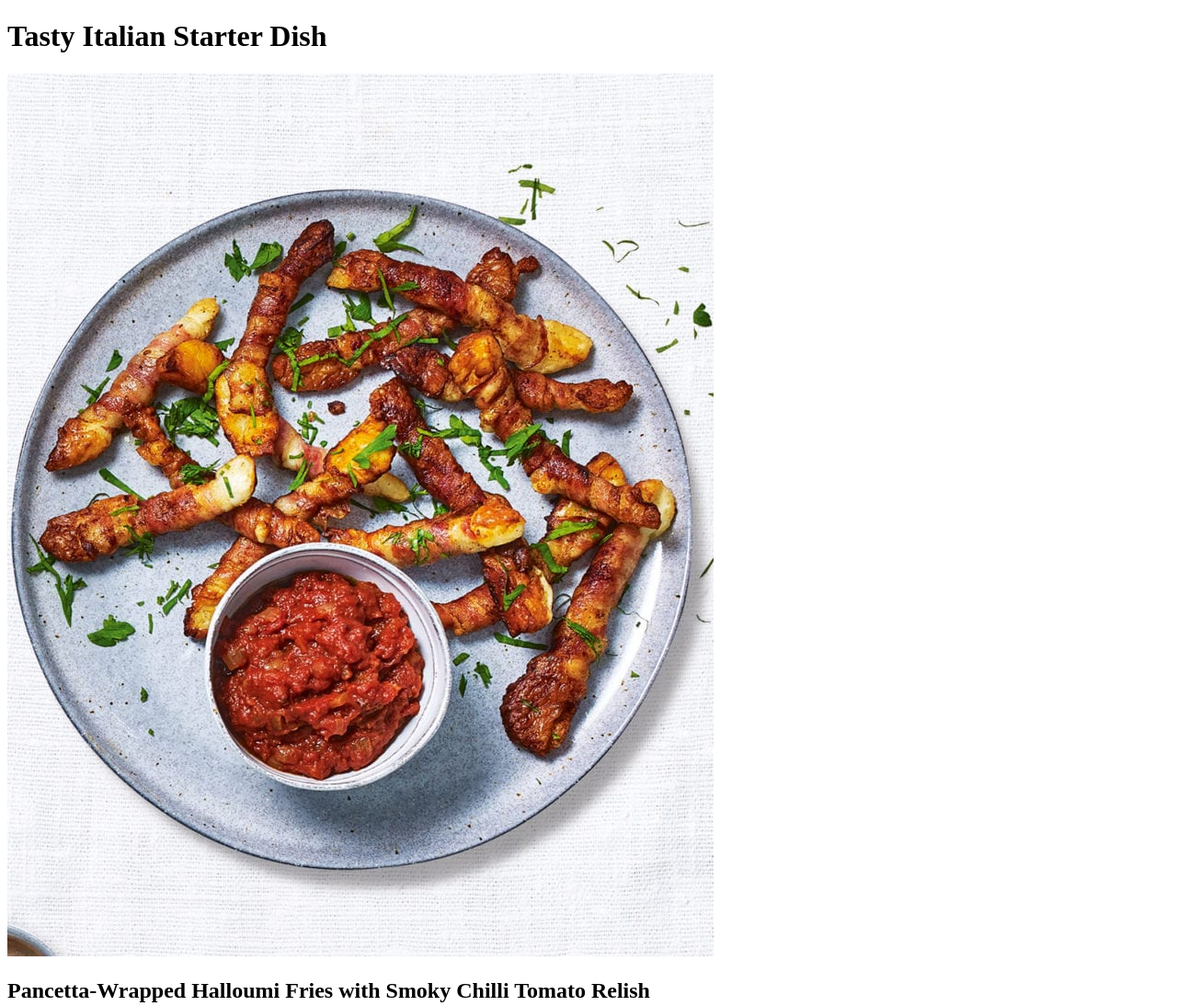
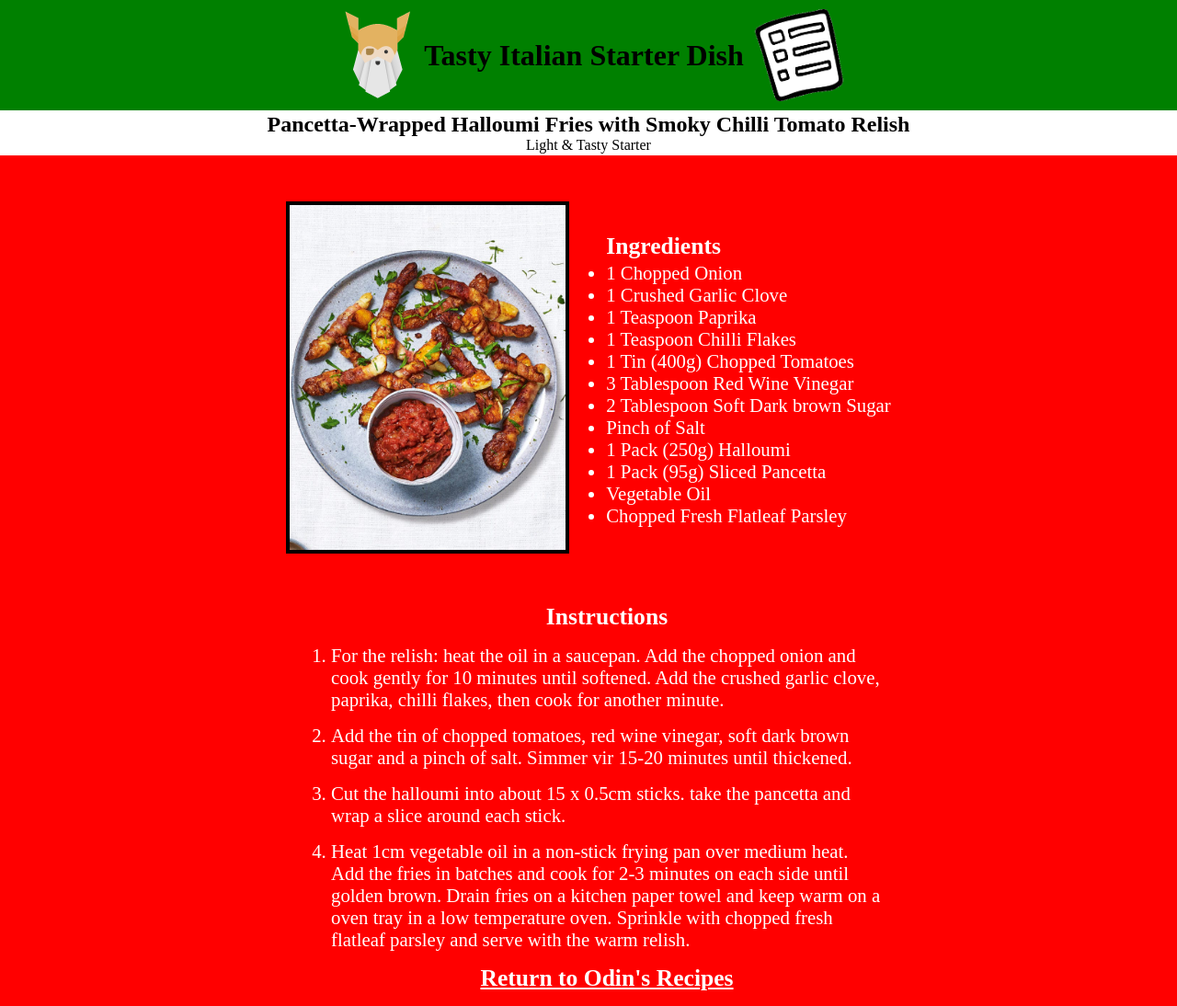
Before and after one commit to MooseArmy-cmd/odin-recipes, a plain HTML site: page starter.html in a window 1280 px wide. Shown: the top 1094 px of the page at 92% size. Drawn offline with Linux system fonts and the light colour scheme.

Commit message:
Add CSS to HTML

```diff
--- /dev/null
+++ b/css/dessert-style.css
@@ -0,0 +1,102 @@
+*{
+    margin: 0;
+}
+
+body{
+    background-color: red;
+}
+
+.top{
+    background-color: green;
+    display: flex;
+    justify-content: center;
+    align-items: center;
+    padding: 10px 0;
+}
+
+.top .img1{
+    height: auto;
+    width: 100px;
+}
+
+.top .img2{
+    padding-left: 10px;
+    height: auto;
+    width: 100px;
+}
+
+.intro{
+    background-color: white;
+    display: flex;
+    flex-direction: column;
+    justify-content: center;
+    align-items: center;
+    padding: 2px 0;
+}
+
+.dessert{
+    display: flex;
+    align-items: center;
+    justify-content: center;
+}
+
+.img3{
+    justify-self: center;
+    height: auto;
+    width: 600px;
+    border: black solid 4px;
+    margin: 50px 0;
+}
+
+.ing{
+    display: flex;
+    flex-direction: column;
+}
+
+.ing ul h3{
+    list-style-type: none;
+    font-size: 1.6em;
+    font-weight: bold;
+    padding-bottom: 2px;
+    color: white;
+}
+
+.ing ul p{
+    list-style-type: none;
+    font-size: 1.4em;
+    font-weight: bold;
+    padding-bottom: 2px;
+    color: white;
+}
+
+
+.ing ul li{
+    color: white;
+    font-size: 1.3em;
+}
+
+.mix{
+    width: 50%;
+    color: white;
+    text-align: center;
+    padding-left: 25%;
+}
+
+.mix h3{
+    font-size: 1.6em;
+    padding-bottom: 15px;
+}
+
+.mix li{
+    font-size: 1.3em;
+    text-align: start;
+    padding-bottom: 15px;
+}
+
+.mix a{
+    color: white;
+    text-decoration: underline;
+    font-size: 1.6em;
+    padding: 5px 5px 20px 5px;
+    font-weight: bold;
+}
--- /dev/null
+++ b/css/index-style.css
@@ -0,0 +1,74 @@
+*{
+    margin: 0;
+}
+
+body{
+    background-color: red;
+}
+
+.top{
+    background-color: green;
+    display: flex;
+    justify-content: center;
+    align-items: center;
+    padding: 10px 0;
+}
+
+.top .img1{
+    height: auto;
+    width: 100px;
+}
+
+.top .img2{
+    padding-left: 10px;
+    height: auto;
+    width: 100px;
+}
+
+.list{
+    background-color: white;
+    display: flex;
+    justify-content: space-evenly;
+    align-items: center;
+    padding: 10px 0;
+}
+
+.list li{
+    list-style-type: none;
+}
+
+.list a{
+    text-decoration: none;
+    color: black;
+    font-size: 1.5em;
+    font-weight: bold;
+}
+
+a:hover{
+    color:green;
+}
+
+.food{
+    margin: 120px;
+    display: flex;
+    justify-content: space-evenly;
+    align-items: center;
+}
+
+.food .img3{
+    height: auto;
+    width: 500px;
+    border: black solid 4px;
+}
+
+.food .img4{
+    height: auto;
+    width: 500px;
+    border: black solid 4px;
+}
+
+.food .img5{
+    height: auto;
+    width: 500px;
+    border: black solid 4px;
+}
--- /dev/null
+++ b/css/main-style.css
@@ -0,0 +1,102 @@
+*{
+    margin: 0;
+}
+
+body{
+    background-color: red;
+}
+
+.top{
+    background-color: green;
+    display: flex;
+    justify-content: center;
+    align-items: center;
+    padding: 10px 0;
+}
+
+.top .img1{
+    height: auto;
+    width: 100px;
+}
+
+.top .img2{
+    padding-left: 10px;
+    height: auto;
+    width: 100px;
+}
+
+.intro{
+    background-color: white;
+    display: flex;
+    flex-direction: column;
+    justify-content: center;
+    align-items: center;
+    padding: 2px 0;
+}
+
+.main{
+    display: flex;
+    align-items: center;
+    justify-content: center;
+}
+
+.img3{
+    justify-self: center;
+    height: auto;
+    width: 630px;
+    border: black solid 4px;
+    margin: 50px 0;
+}
+
+.ing{
+    display: flex;
+    flex-direction: column;
+}
+
+.ing ul h3{
+    list-style-type: none;
+    font-size: 1.6em;
+    font-weight: bold;
+    padding-bottom: 2px;
+    color: white;
+}
+
+.ing ul p{
+    list-style-type: none;
+    font-size: 1.4em;
+    font-weight: bold;
+    padding-bottom: 2px;
+    color: white;
+}
+
+
+.ing ul li{
+    color: white;
+    font-size: 1.3em;
+}
+
+.mix{
+    width: 50%;
+    color: white;
+    text-align: center;
+    padding-left: 25%;
+}
+
+.mix h3{
+    font-size: 1.6em;
+    padding-bottom: 15px;
+}
+
+.mix li{
+    font-size: 1.3em;
+    text-align: start;
+    padding-bottom: 15px;
+}
+
+.mix a{
+    color: white;
+    text-decoration: underline;
+    font-size: 1.6em;
+    padding: 5px 5px 20px 5px;
+    font-weight: bold;
+}
--- /dev/null
+++ b/css/starter-style.css
@@ -0,0 +1,92 @@
+*{
+    margin: 0;
+}
+
+body{
+    background-color: red;
+}
+
+.top{
+    background-color: green;
+    display: flex;
+    justify-content: center;
+    align-items: center;
+    padding: 10px 0;
+}
+
+.top .img1{
+    height: auto;
+    width: 100px;
+}
+
+.top .img2{
+    padding-left: 10px;
+    height: auto;
+    width: 100px;
+}
+
+.intro{
+    background-color: white;
+    display: flex;
+    flex-direction: column;
+    justify-content: center;
+    align-items: center;
+    padding: 2px 0;
+}
+
+.starter{
+    display: flex;
+    align-items: center;
+    justify-content: center;
+}
+
+.img3{
+    justify-self: center;
+    height: auto;
+    width: 300px;
+    border: black solid 4px;
+    margin: 50px 0;
+}
+
+.ing{
+    display: flex;
+    flex-direction: column;
+}
+
+.ing ul .h3{
+    list-style-type: none;
+    font-size: 1.6em;
+    font-weight: bold;
+    padding-bottom: 2px;
+    color: white;
+}
+.ing ul .list{
+    color: white;
+    font-size: 1.3em;
+}
+
+.mix{
+    width: 50%;
+    color: white;
+    text-align: center;
+    padding-left: 25%;
+}
+
+.mix h3{
+    font-size: 1.6em;
+    padding-bottom: 15px;
+}
+
+.mix li{
+    font-size: 1.3em;
+    text-align: start;
+    padding-bottom: 15px;
+}
+
+.mix a{
+    color: white;
+    text-decoration: underline;
+    font-size: 1.6em;
+    padding: 5px;
+    font-weight: bold;
+}
--- a/starter.html
+++ b/starter.html
@@ -3,50 +3,64 @@
     <head>
         <title>Italian Starter Dish</title>
         <meta charset="utf-8">
+        <link rel="stylesheet" type="text/css" href="./css/starter-style.css">
     </head>
 
     <body>
 
         <!--Heading-->
+
+            <div class="top">
+                <img class="img1" src="../odin-recipes/img/odin-logo.png" alt="Logo">
                 <h1>Tasty Italian Starter Dish</h1>
+                <img class="img2" src="../odin-recipes/img/recipe.png" alt="recipe icon">
+            </div>
 
-        <!--Type Starter-->
-            <img src="./img/halloumi-fries.jpg" alt="Pancetta-wrapped halloumi fries with smoky chilli tomato relish">
+        <!--Intro-->
 
+            <div class="intro">
                 <h2>Pancetta-Wrapped Halloumi Fries with Smoky Chilli Tomato Relish</h2>
+                <p>Light & Tasty Starter</p>
+            </div>
 
-            <p>Light & Tasty Starter</p>
+        <!--Starter-->
 
-        <!--Starter Ingredients-->
-            <h3>Ingredients</h3>
+            <div class="starter">
 
+                <div class="img">
+                         <img class="img3" src="./img/halloumi-fries.jpg" alt="Pancetta-wrapped halloumi fries with smoky chilli tomato relish">
+                </div>
+
+                <div class="ing">
                     <ul>
-                <li>1 Chopped Onion</li>
-                <li>1 Crushed Garlic Clove</li>
-                <li>1 Teaspoon Paprika</li>
-                <li>1 Teaspoon Chilli Flakes</li>
-                <li>1 Tin (400g) Chopped Tomatoes</li>
-                <li>3 Tablespoon Red Wine Vinegar</li>
-                <li>2 Tablespoon Soft Dark brown Sugar</li>
-                <li>Pinch of Salt</li>
-                <li>1 Pack (250g) Halloumi</li>
-                <li>1 Pack (95g) Sliced Pancetta</li>
-                <li>Vegetable Oil</li>
-                <li>Chopped Fresh Flatleaf Parsley</li>
+                        <li class="h3">Ingredients</li>
+                        <li class="list">1 Chopped Onion</li>
+                        <li class="list">1 Crushed Garlic Clove</li>
+                        <li class="list">1 Teaspoon Paprika</li>
+                        <li class="list">1 Teaspoon Chilli Flakes</li>
+                        <li class="list">1 Tin (400g) Chopped Tomatoes</li>
+                        <li class="list">3 Tablespoon Red Wine Vinegar</li>
+                        <li class="list">2 Tablespoon Soft Dark brown Sugar</li>
+                        <li class="list">Pinch of Salt</li>
+                        <li class="list">1 Pack (250g) Halloumi</li>
+                        <li class="list">1 Pack (95g) Sliced Pancetta</li>
+                        <li class="list">Vegetable Oil</li>
+                        <li class="list">Chopped Fresh Flatleaf Parsley</li>
                     </ul>
+                </div>
+            </div>
 
-        <!--Instructions To Make The Starter-->
+        <!--Mix-->
+
+            <div class="mix">
+                <ol>
                     <h3>Instructions</h3>
-
-            <ol>
                     <li>For the relish: heat the oil in a saucepan. Add the chopped onion and cook gently for 10 minutes until softened. Add the crushed garlic clove, paprika, chilli flakes, then cook for another minute.</li>
                     <li>Add the tin of chopped tomatoes, red wine vinegar, soft dark brown sugar and a pinch of salt. Simmer vir 15-20 minutes until thickened.</li>
                     <li>Cut the halloumi into about 15 x 0.5cm sticks. take the pancetta and wrap a slice around each stick.</li>
                     <li>Heat 1cm vegetable oil in a non-stick frying pan over medium heat. Add the fries in batches and cook for 2-3 minutes on each side until golden brown. Drain fries on a kitchen paper towel and keep warm on a oven tray in a low temperature oven. Sprinkle with chopped fresh flatleaf parsley and serve with the warm relish.</li>
+                    <a href="./index.html" title="More Recipes!!">Return to Odin's Recipes</a>
                 </ol>
-
-            <!--Home Page Link-->
-                <a href="./index.html" title="More Recipes!!">Return to Recipe Dishes</a>
-
+            </div>
     </body>
 </html>
```
Also changed, not shown: dessert.html (+28 -15 lines), index.html (+16 -4 lines), main.html (+28 -15 lines), img/flag.svg (added), img/odin-logo.png (added), img/recipe.png (added). Lines whose indentation alone changed are shown as unchanged.
